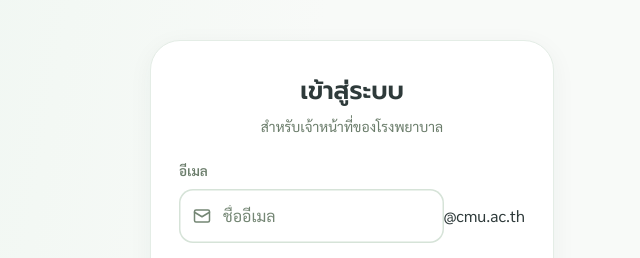
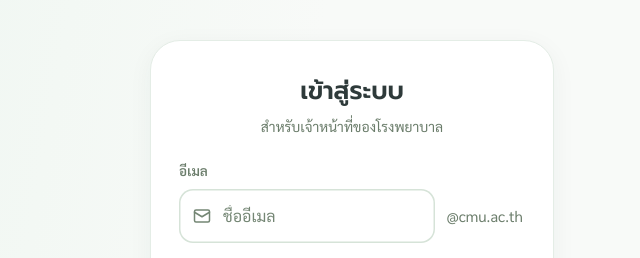
Before and after one commit to tcpxng-bot/orjourney, a plain HTML site: page index.html in a window 1280 px wide. Shown: the top 258 px of the page, 640-1280 px from the left. Drawn offline with nearby package versions, Linux system fonts and the light colour scheme.

Commit message:
Enhance input styles with min-width and email suffix
Added min-width to input and created email suffix class.

```diff
--- a/css/app.css
+++ b/css/app.css
@@ -582,7 +582,8 @@ code{font-family:var(--mono);background:rgba(0,0,0,.05);padding:1px 5px;border-r
 
 .inp{position:relative;display:flex;align-items:center}
 .inp .inp-ic{position:absolute;left:14px;color:var(--ink-3);pointer-events:none;width:18px;height:18px}
-.inp .input{padding-left:44px}
+.inp .input{padding-left:44px;min-width:0}
+.email-suffix{flex:0 0 auto;margin-left:12px;padding-right:2px;color:var(--ink-2);font-size:15px;white-space:nowrap}
 .or-sep{display:flex;align-items:center;gap:13px;margin:18px 0;color:var(--ink-3);font-size:13px}
 .or-sep i{flex:1;height:1px;background:var(--line)}
 
```
